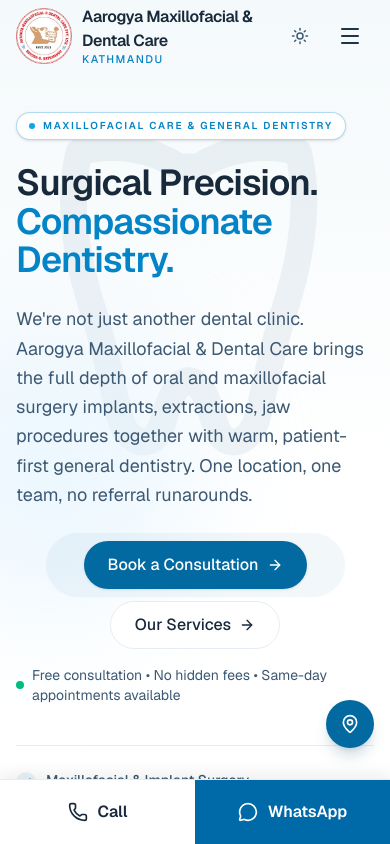
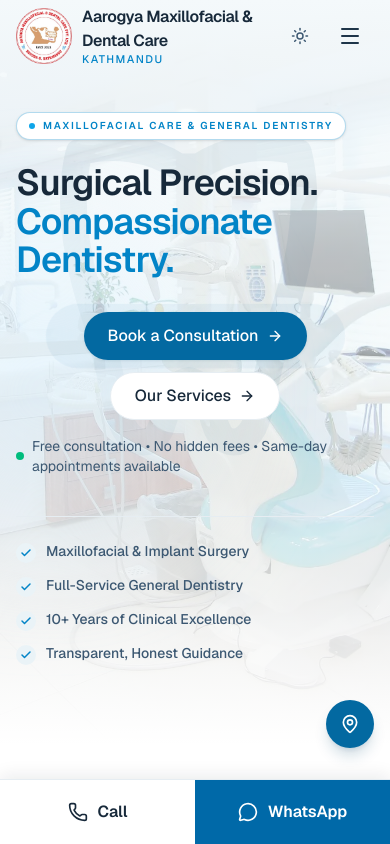
Before and after one commit to aarogyadental000/Portfolio, a Next.js app: page / in a window 390 px wide. Shown: the top 844 px of the page. Built offline with nearby package versions, Linux system fonts and the light colour scheme.

Commit message:
Added background for mobile

```diff
--- a/components/Hero.tsx
+++ b/components/Hero.tsx
@@ -1,11 +1,14 @@
 "use client";
 
+import Image from "next/image";
 import { ArrowRight, Check, Phone } from "lucide-react";
 import { ButtonLink, CallButton } from "./Buttons";
 import HeroSlideshow from "./HeroSlideshow";
 import { ToothMark } from "./Logo";
 import Reveal from "./Reveal";
 import ShinyText from "./ShinyText";
+import { useBranch } from "./BranchProvider";
+import { heroSlidesByBranch } from "@/data/hero";
 
 const trustPoints = [
   "Maxillofacial & Implant Surgery",
@@ -15,11 +18,27 @@
 ];
 
 export default function Hero() {
+  const { branch } = useBranch();
+  const heroBg = (heroSlidesByBranch[branch.slug] ?? [])[0];
+
   return (
     <section
       id="home"
       className="relative overflow-hidden bg-gradient-to-b from-secondary via-background to-background"
     >
+      {heroBg && (
+        <div aria-hidden="true" className="absolute inset-0 md:hidden">
+          <Image
+            src={heroBg.src}
+            alt={heroBg.alt}
+            fill
+            priority
+            sizes="100vw"
+            className="object-cover"
+          />
+          <div className="absolute inset-0 bg-gradient-to-b from-secondary via-secondary/60 to-background" />
+        </div>
+      )}
       <div
         aria-hidden="true"
         className="pointer-events-none absolute inset-0 flex justify-end pr-8 pt-10 opacity-[0.06]"
@@ -31,7 +50,7 @@
         className="pointer-events-none absolute -left-24 top-1/3 h-72 w-72 rounded-full bg-brand-100/60 blur-3xl dark:bg-brand-400/10"
       />
 
-      <div className="mx-auto grid max-w-7xl items-center gap-14 px-4 pb-20 pt-28 sm:px-6 lg:grid-cols-2 lg:gap-10 lg:px-8 lg:pb-28 lg:pt-40">
+      <div className="relative mx-auto grid max-w-7xl items-center gap-14 px-4 pb-20 pt-28 sm:px-6 lg:grid-cols-2 lg:gap-10 lg:px-8 lg:pb-28 lg:pt-40">
         <Reveal>
           <div className="max-w-xl">
             <p className="inline-flex items-center gap-2 rounded-full border border-accent/30 bg-background px-4 py-1.5 text-xs font-semibold uppercase tracking-[0.18em] text-accent shadow-sm max-[430px]:text-[10px] max-[430px]:px-3">
@@ -49,7 +68,7 @@
               />
             </h1>
 
-            <p className="mt-6 text-lg leading-relaxed text-muted-foreground">
+            <p className="mt-6 text-lg leading-relaxed text-muted-foreground max-[400px]:hidden">
               We&apos;re not just another dental clinic. Aarogya Maxillofacial & Dental
               Care brings the full depth of oral and maxillofacial surgery
               implants, extractions, jaw procedures together with warm,
--- a/data/hero.ts
+++ b/data/hero.ts
@@ -8,6 +8,10 @@
 export const heroSlidesByBranch: Record<string, HeroSlide[]> = {
   gokarneshwor: [
     {
+      src: "/images/clinic-bright.webp",
+      alt: "Bright and clean dental clinic room",
+    },
+    {
       src: "/images/hero-dentist-patient.webp",
       alt: "Dentist examining a patient in a modern dental clinic",
     },
@@ -15,19 +19,15 @@
       src: "/images/hero-treatment.webp",
       alt: "Dentist providing gentle treatment to a patient",
     },
+  ],
+  "branch-2": [
+    {
+      src: "/images/clinic-room.webp",
+      alt: "Modern dental treatment room",
+    },
     {
       src: "/images/clinic-bright.webp",
       alt: "Bright and clean dental clinic room",
-    },
-  ],
-  "branch-2": [
-    {
-      src: "/images/clinic-bright.webp",
-      alt: "Bright and clean dental clinic room",
-    },
-    {
-      src: "/images/clinic-room.webp",
-      alt: "Modern dental treatment room",
     },
     {
       src: "/images/hero-dentist-patient.webp",
```
